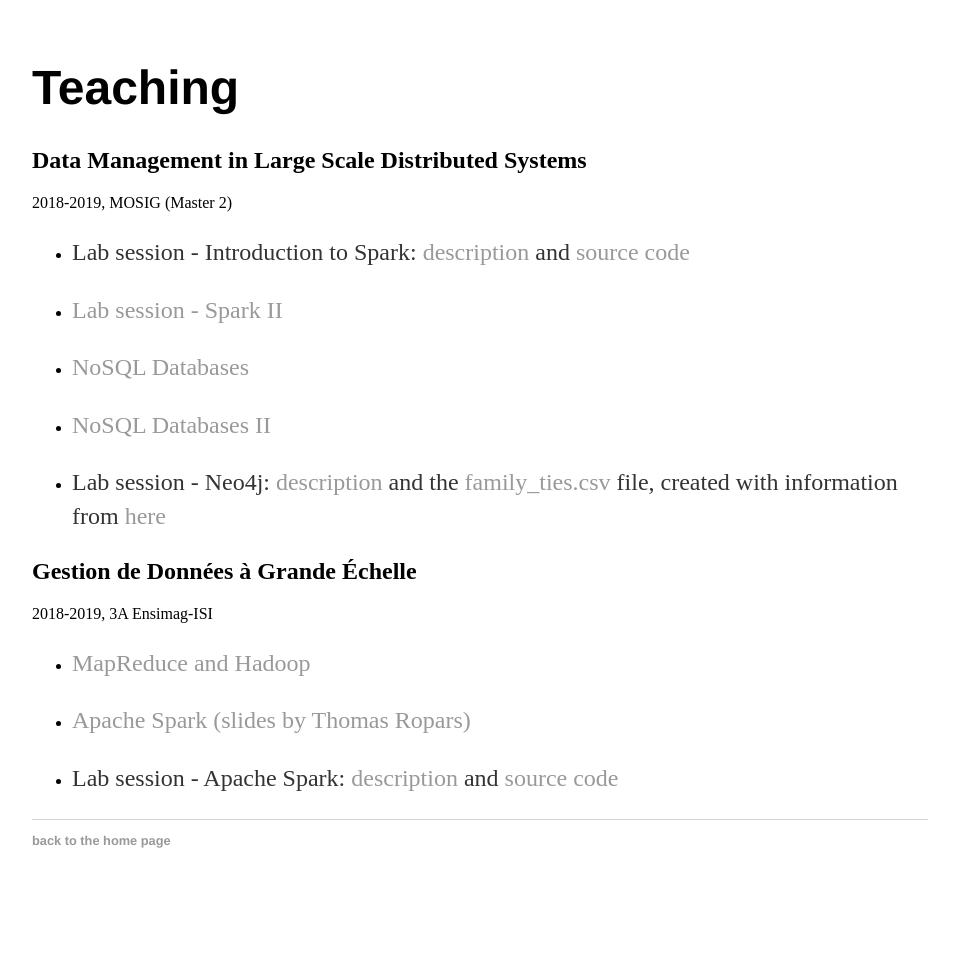
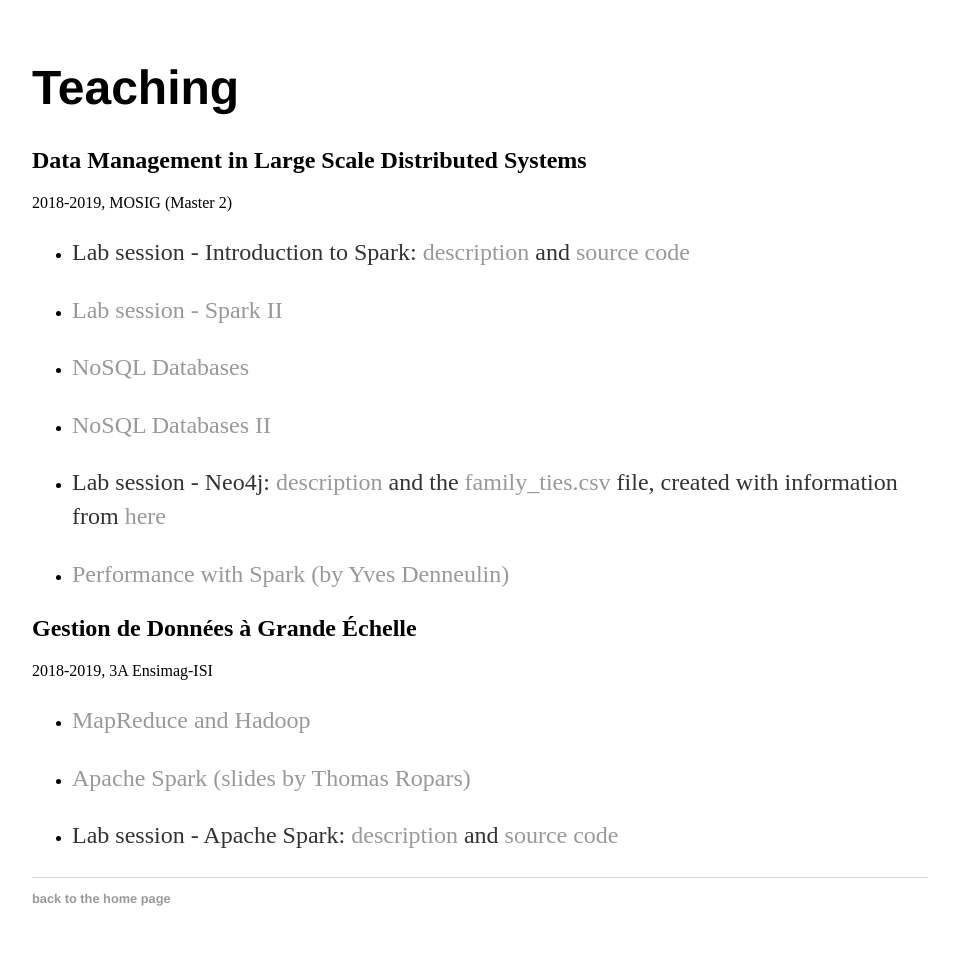
Before and after one commit to francielizanon/francielizanon, a Jekyll site: the page teaching/index.html, which Jekyll copies as it is, in a window 1280 px wide. Shown: the whole page, without its empty margins (160-1119 px from the left). Built offline with Jekyll 4.4.1, drawn with Linux system fonts in a browser that asks for light colours; before the commit the page ends 908 px from its top, so only the background shows below that.

Commit message:
add slides by Yves to LSDM

```diff
--- a/teaching/index.html
+++ b/teaching/index.html
@@ -32,6 +32,9 @@
 <li>
 <p>Lab session - Neo4j: <a href="TP/LSDM-neo4j.pdf">description</a> and the <a href="TP/family_ties.csv">family_ties.csv</a> file, created with information from <a href="https://github.com/mneedham/neo4j-got/blob/master/data/import/family_ties.csv">here</a></p>
 </li>
+<li>
+<p><a href="slides/LSDM-7-performance.pdf">Performance with Spark (by Yves Denneulin)</a></p>
+</li>
 </ul>
 <h2>Gestion de Données à Grande Échelle</h2>
 
```
Also changed, not shown: 2 other files.
